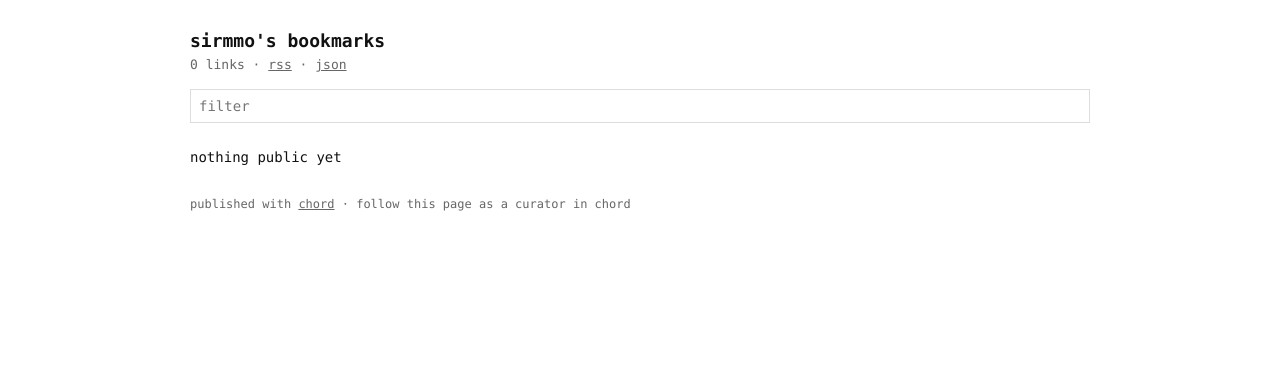
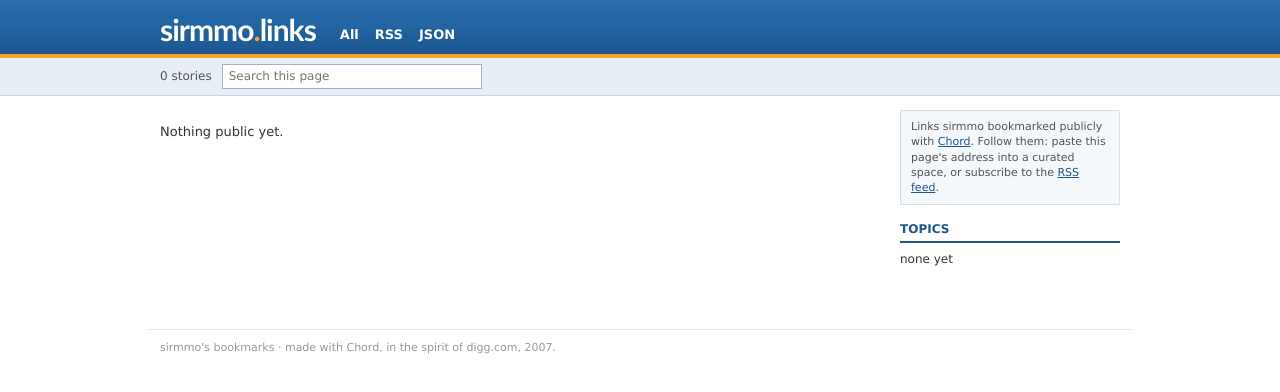
Before and after one commit to sirmmo/chord-bookmarks, a plain HTML site: page index.html in a window 1280 px wide. Drawn offline with Linux system fonts and the light colour scheme.

Commit message:
Chord: update index.html

```diff
--- a/index.html
+++ b/index.html
@@ -8,28 +8,40 @@
 <link rel="alternate" type="application/rss+xml" title="sirmmo&#39;s bookmarks" href="feed.xml">
 <link rel="alternate" type="application/json" title="sirmmo&#39;s bookmarks (JSON)" href="bookmarks.json">
 <style>
-:root{--bg:#fff;--fg:#111;--muted:#666;--line:#ddd;--accent:#0645ad}
-@media(prefers-color-scheme:dark){:root{--bg:#101010;--fg:#e8e8e8;--muted:#999;--line:#2c2c2c;--accent:#7fb2ff}}
-body{margin:0;background:var(--bg);color:var(--fg);font:14px/1.45 ui-monospace,SFMono-Regular,Menlo,Consolas,"Liberation Mono",monospace}
-main{max-width:900px;margin:0 auto;padding:28px 16px 60px}h1{font-size:18px;margin:0 0 2px}.sub{color:var(--muted);margin:0 0 14px;font-size:13px}.sub a{color:var(--muted)}
-.search{width:100%;font:inherit;padding:6px 8px;border:1px solid var(--line);background:transparent;color:var(--fg);outline:none;margin-bottom:8px}
-.chips{display:flex;flex-wrap:wrap;gap:4px 10px;margin:0 0 16px}.chip{font:inherit;font-size:12px;border:0;background:none;color:var(--accent);padding:0;cursor:pointer}.chip span{color:var(--muted)}.chip.on{text-decoration:underline;font-weight:700}
-ul{list-style:none;margin:0;padding:0}.bm{padding:4px 0;border-bottom:1px dotted var(--line)}.bm.hide{display:none}.bm a{color:var(--accent);text-decoration:none}.bm a:hover{text-decoration:underline}
-.d{color:var(--muted);margin-right:6px}.h{color:var(--muted);font-size:12px}.tag{font-size:12px}.n{color:var(--muted);font-size:13px;padding:2px 0 2px 96px}
-footer{margin-top:28px;color:var(--muted);font-size:12px}footer a{color:inherit}
+body{margin:0;background:#fff;color:#333;font:13px/1.4 Verdana,Arial,Helvetica,sans-serif}
+a{color:#1b5790}a:hover{color:#f00}
+#hdr{background:#1b5790 linear-gradient(#2a6fb1,#1b5790);border-bottom:4px solid #f5a623;padding:0}
+#hdr .in{max-width:960px;margin:0 auto;display:flex;align-items:flex-end;gap:24px;padding:14px 12px 10px}
+#hdr .logo{font:bold 30px/1 "Trebuchet MS",Arial,sans-serif;color:#fff;letter-spacing:-1px;text-decoration:none}#hdr .logo em{font-style:normal;color:#f5a623}
+#hdr nav a{color:#fff;font-weight:bold;text-decoration:none;margin-right:16px;font-size:13px}
+#sub{background:#e8eef5;border-bottom:1px solid #c9d6e4}#sub .in{max-width:960px;margin:0 auto;padding:6px 12px;display:flex;align-items:center;gap:10px;font-size:12px;color:#555}
+#sub input{font:inherit;padding:3px 6px;border:1px solid #9db3cc;width:260px}
+.wrap{max-width:960px;margin:0 auto;display:grid;grid-template-columns:1fr 220px;gap:24px;padding:14px 12px 40px}
+.story{display:flex;gap:12px;padding:12px 0;border-bottom:1px solid #e5e5e5}.story.hide{display:none}
+.diggbox{flex:none;width:52px;height:48px;border:1px solid #c8c8a8;background:#fffbcc;text-align:center;font-size:10px;color:#777;padding-top:4px;box-sizing:border-box}.diggbox strong{display:block;font-size:17px;color:#1b5790;line-height:1.1}
+.story h3{margin:0;font-size:16px;font-weight:bold}.story h3 a{text-decoration:none}.story h3 a:hover{text-decoration:underline}.story .src{font-size:12px;font-weight:normal;color:#777}
+.story .meta{margin:3px 0 0;font-size:11px;color:#777}.story .meta a{color:#1b5790}.story .desc{margin:6px 0 0;font-size:12px;color:#444;line-height:1.5}
+aside h4{margin:0 0 6px;font-size:12px;text-transform:uppercase;color:#1b5790;border-bottom:2px solid #1b5790;padding-bottom:3px}
+aside ul{list-style:none;margin:0 0 20px;padding:0}aside li{padding:2px 0;font-size:12px}aside .chip{font:inherit;border:0;background:none;color:#1b5790;padding:0;cursor:pointer;text-align:left}aside .chip.on{font-weight:bold;color:#f00}aside .chip span{color:#999}
+.box{border:1px solid #d7e0ea;background:#f5f8fb;padding:8px 10px;font-size:11px;color:#555;margin-bottom:16px}.box a{color:#1b5790}
+footer{max-width:960px;margin:0 auto;padding:10px 12px 30px;font-size:11px;color:#999;border-top:1px solid #e5e5e5}footer a{color:#1b5790}
+@media(max-width:700px){.wrap{grid-template-columns:1fr}}
 </style>
 </head>
 <body>
-<main>
-<h1>sirmmo&#39;s bookmarks</h1>
-<p class="sub">0 links · <a href="feed.xml">rss</a> · <a href="bookmarks.json">json</a></p>
-<input class="search" id="q" type="search" placeholder="filter" autocomplete="off">
-<div class="chips" id="chips"></div>
-<ul id="list">
-<li>nothing public yet</li>
-</ul>
-<footer>published with <a href="https://ingmmo.com/chord/">chord</a> · follow this page as a curator in chord</footer>
-</main>
+<div id="hdr"><div class="in"><a class="logo" href="./">sirmmo<em>.</em>links</a><nav><a href="./">All</a><a href="feed.xml">RSS</a><a href="bookmarks.json">JSON</a></nav></div></div>
+<div id="sub"><div class="in"><span>0 stories</span><input id="q" type="search" placeholder="Search this page" autocomplete="off"></div></div>
+<div class="wrap">
+<div id="list">
+<p>Nothing public yet.</p>
+</div>
+<aside>
+<div class="box">Links sirmmo bookmarked publicly with <a href="https://ingmmo.com/chord/">Chord</a>. Follow them: paste this page's address into a curated space, or subscribe to the <a href="feed.xml">RSS feed</a>.</div>
+<h4>Topics</h4>
+<ul id="chips"><li>none yet</li></ul>
+</aside>
+</div>
+<footer>sirmmo&#39;s bookmarks · made with Chord, in the spirit of digg.com, 2007.</footer>
 <script>(function(){var q=document.getElementById('q'),chips=document.getElementById('chips'),items=[].slice.call(document.querySelectorAll('.bm')),tag='';
 function apply(){var t=q?q.value.trim().toLowerCase():'';items.forEach(function(li){var ok=(!t||li.dataset.text.indexOf(t)>=0)&&(!tag||(' '+li.dataset.tags+' ').indexOf(' '+tag+' ')>=0);li.classList.toggle('hide',!ok)});if(chips)[].slice.call(chips.children).forEach(function(c){c.classList.toggle('on',c.dataset.tag===tag)})}
 if(chips)chips.addEventListener('click',function(e){var c=e.target.closest('.chip');if(!c)return;tag=tag===c.dataset.tag?'':c.dataset.tag;location.hash=tag?'tag='+encodeURIComponent(tag):'';apply()});
```
